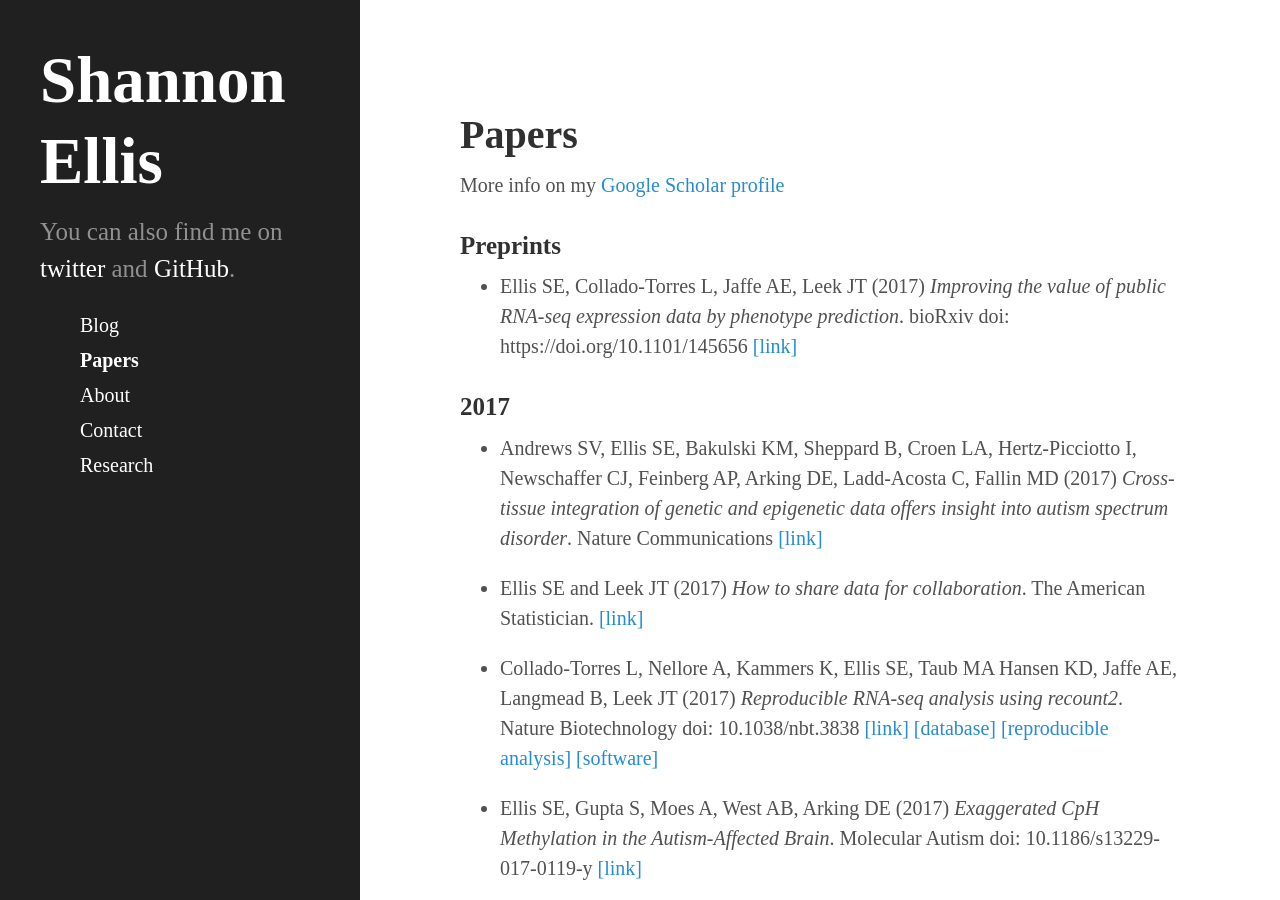
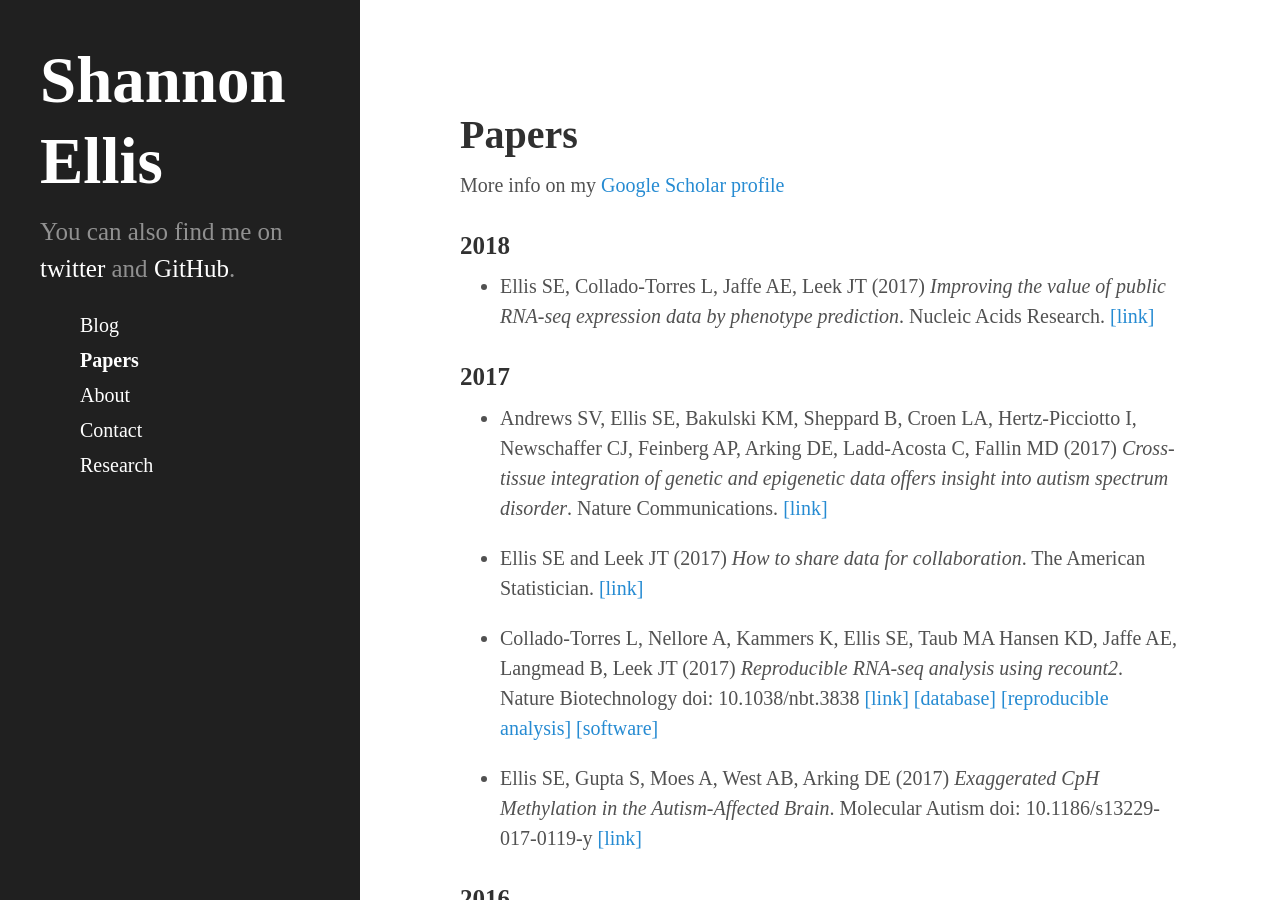
Before and after one commit to ShanEllis/ShanEllis.github.io, a Jekyll site: the page built from Papers.md, in a window 1280 px wide and 900 px high. Built offline with Jekyll 4.4.1, drawn with Linux system fonts in a browser that asks for light colours.

Commit message:
update CV & papers

```diff
--- a/Papers.md
+++ b/Papers.md
@@ -7,12 +7,13 @@ title: Papers
 More info on my [Google Scholar profile](https://scholar.google.com/citations?user=G5cAVdkAAAAJ&hl=en)
 
 
-### Preprints
-* Ellis SE, Collado-Torres L, Jaffe AE, Leek JT (2017) _Improving the value of public RNA-seq expression data by phenotype prediction_. bioRxiv doi: https://doi.org/10.1101/145656 [[link]](http://biorxiv.org/content/early/2017/06/03/145656)
+### 2018
+
+* Ellis SE, Collado-Torres L, Jaffe AE, Leek JT (2017) _Improving the value of public RNA-seq expression data by phenotype prediction_. Nucleic Acids Research. [[link]](https://doi.org/10.1093/nar/gky102)
 
 ### 2017
 
-* Andrews SV, Ellis SE, Bakulski KM, Sheppard B, Croen LA, Hertz-Picciotto I, Newschaffer CJ, Feinberg AP, Arking DE, Ladd-Acosta C, Fallin MD (2017) _Cross-tissue integration of genetic and epigenetic data offers insight into autism spectrum disorder_. Nature Communications [[link]](https://www.nature.com/articles/s41467-017-00868-y)
+* Andrews SV, Ellis SE, Bakulski KM, Sheppard B, Croen LA, Hertz-Picciotto I, Newschaffer CJ, Feinberg AP, Arking DE, Ladd-Acosta C, Fallin MD (2017) _Cross-tissue integration of genetic and epigenetic data offers insight into autism spectrum disorder_. Nature Communications. [[link]](https://www.nature.com/articles/s41467-017-00868-y)
 
 * Ellis SE and Leek JT (2017) _How to share data for collaboration_. The American Statistician. [[link]](http://amstat.tandfonline.com/doi/full/10.1080/00031305.2017.1375987)
 
```
Also changed, not shown: 1 other file.
